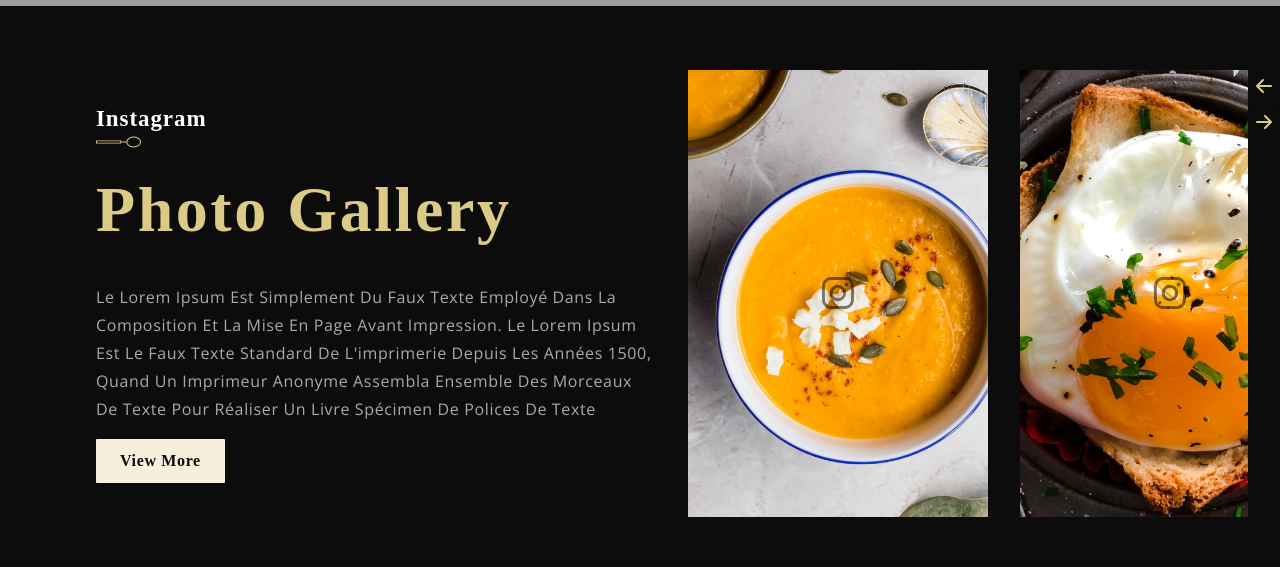
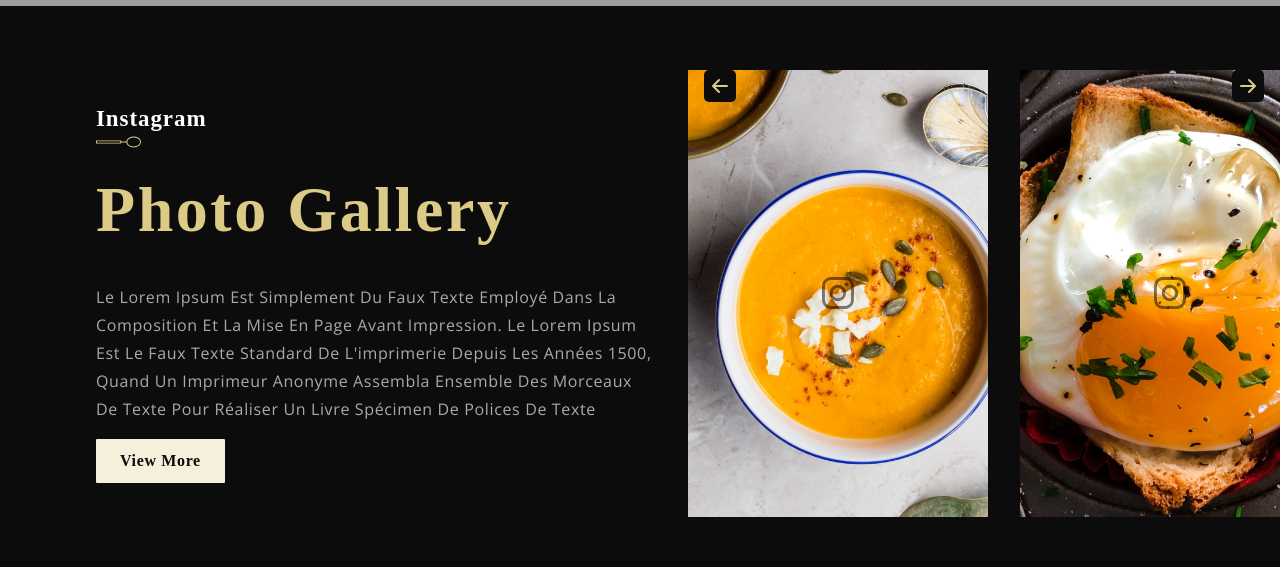
Before and after one commit to MaaX59/fine-dine, a React (Create React App) app: page / in a window 1280 px wide. Shown: the part 6212-6779 px from the top of the page. Built offline with nearby package versions, Linux system fonts and the light colour scheme; grey boxes are pictures that could not be loaded; a web font is replaced by a local one.

Commit message:
gallery almost done

```diff
--- a/src/container/Gallery/Gallery.jsx
+++ b/src/container/Gallery/Gallery.jsx
@@ -1,4 +1,4 @@
-import React from "react";
+import {React, useRef} from "react";
 import {
   BsInstagram,
   BsArrowLeftShort,
@@ -12,14 +12,14 @@ import "./Gallery.css";
 const galleryImages = [images.gallery01, images.gallery02, images.gallery03, images.gallery04, images.gallery05];
 
 const Gallery = () => {
-  const scrollRef = React.useRef(null);
+  const scrollRef = useRef(null);
 
   const scroll = (direction) => {
     const { current } = scrollRef;
     if (direction === "left") {
-      current.scrollRef -= 300;
+      current.scrollLeft -= 300;
     } else {
-      current.scroll += 300;
+      current.scrollLeft += 300;
     }
   };
 
@@ -48,7 +48,7 @@ const Gallery = () => {
             </div>
           ))}
         </div>
-        <div className="app__gallery-images_arrow">
+        <div className="app__gallery-images_arrows">
           <BsArrowLeftShort
             className="gallery__arrow-icon"
             onClick={() => scroll("left")}
```
